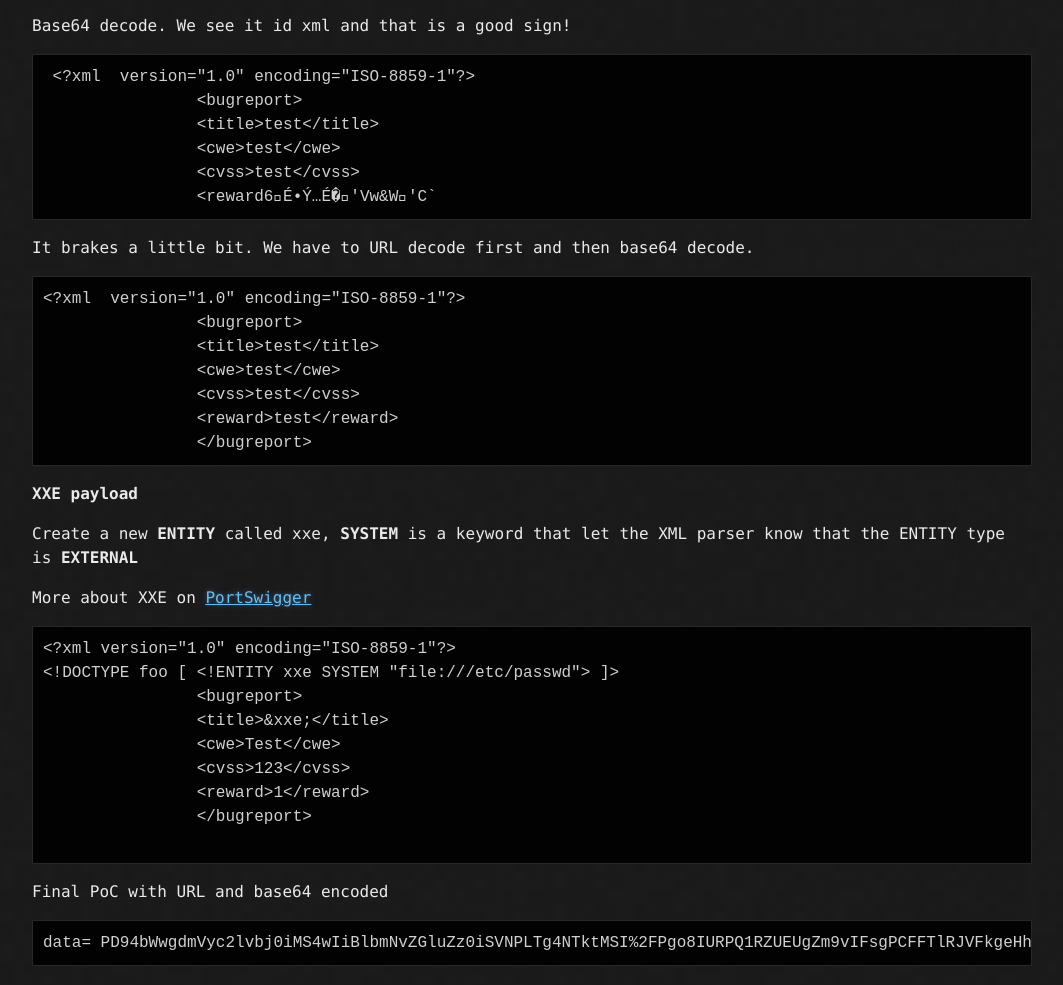
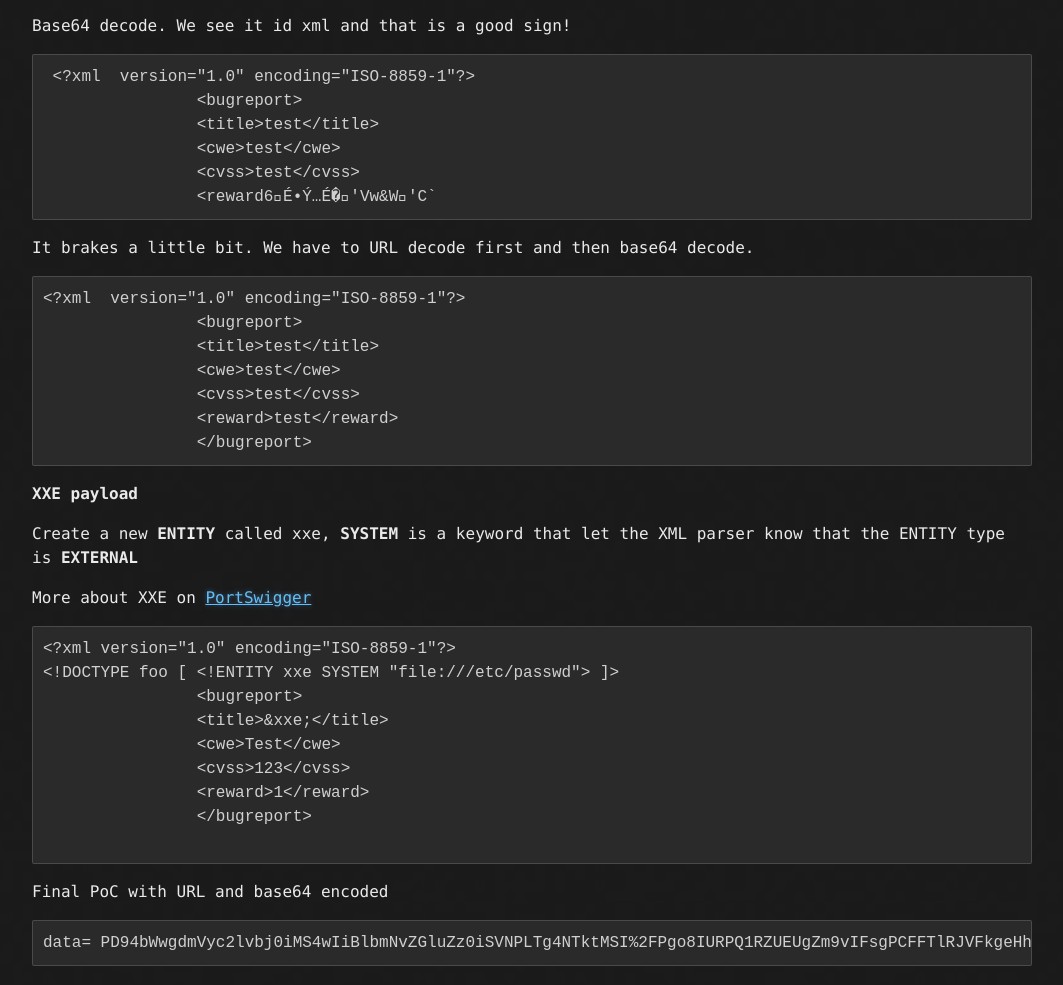
Before and after one commit to g0sv4/vaggos542.github.io, a Jekyll site: the page built from _posts/2021-08-08-Hack-The-Box-BountyHunter.md, in a window 1280 px wide. Shown: the part 2290-3275 px from the top of the page, without its empty margins (108-1171 px from the left). Built offline with Jekyll 4.4.1, drawn with Linux system fonts in a browser that asks for light colours.

Commit message:
Update base.scss

```diff
--- a/_sass/base.scss
+++ b/_sass/base.scss
@@ -151,7 +151,7 @@ blockquote {
 }
 
 pre {
-  background: rgba(0, 0, 0, 0.9);
+  background: rgba(45 45 45 / 90%);
   border: 1px solid rgba(255, 255, 255, 0.15);
   padding: 10px;
   font-size: 16px;
@@ -163,7 +163,7 @@ pre {
 }
 
 code.highlighter-rouge {
-  background: rgba(43 43 43 / 76%);
+  background: rgba(0, 0, 0, 0.76);
   border: 1px solid rgba(255, 255, 255, 0.15);
   padding: 0px 3px;
   margin: 0px -3px;
```
